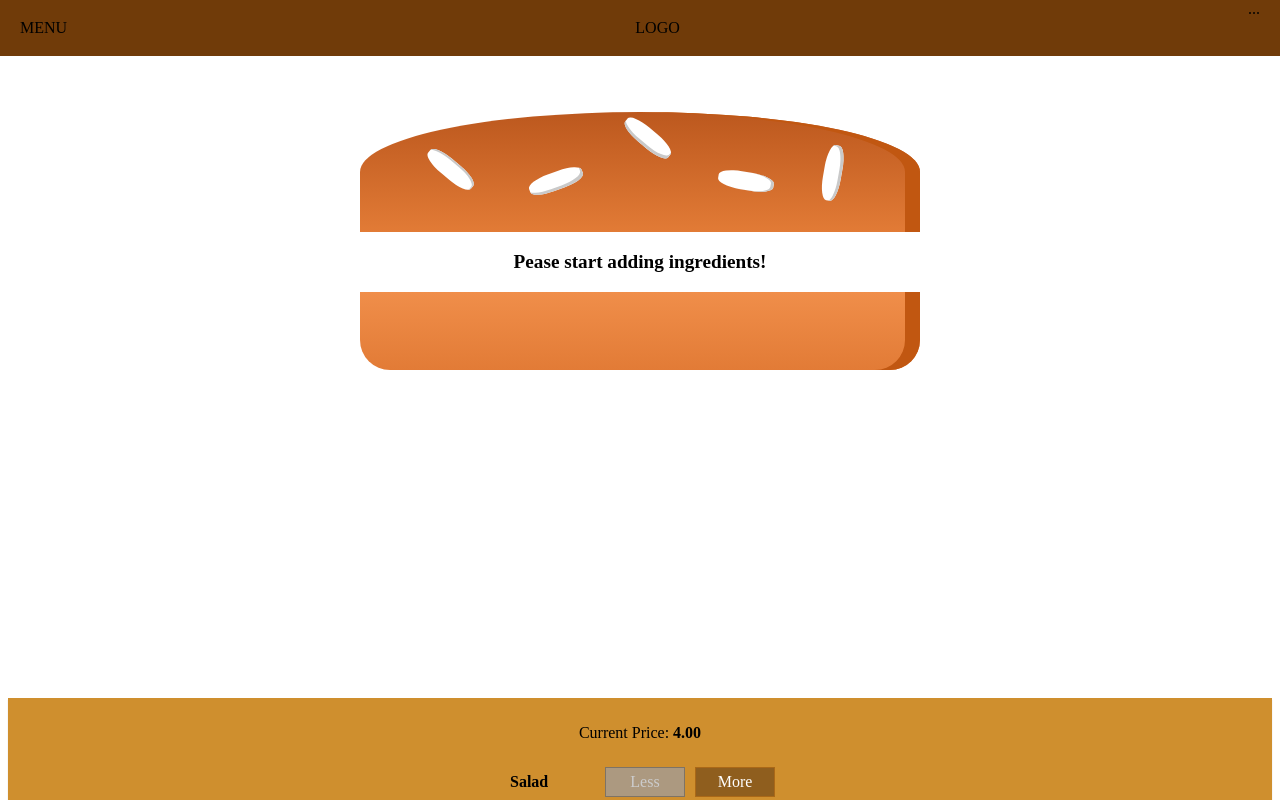
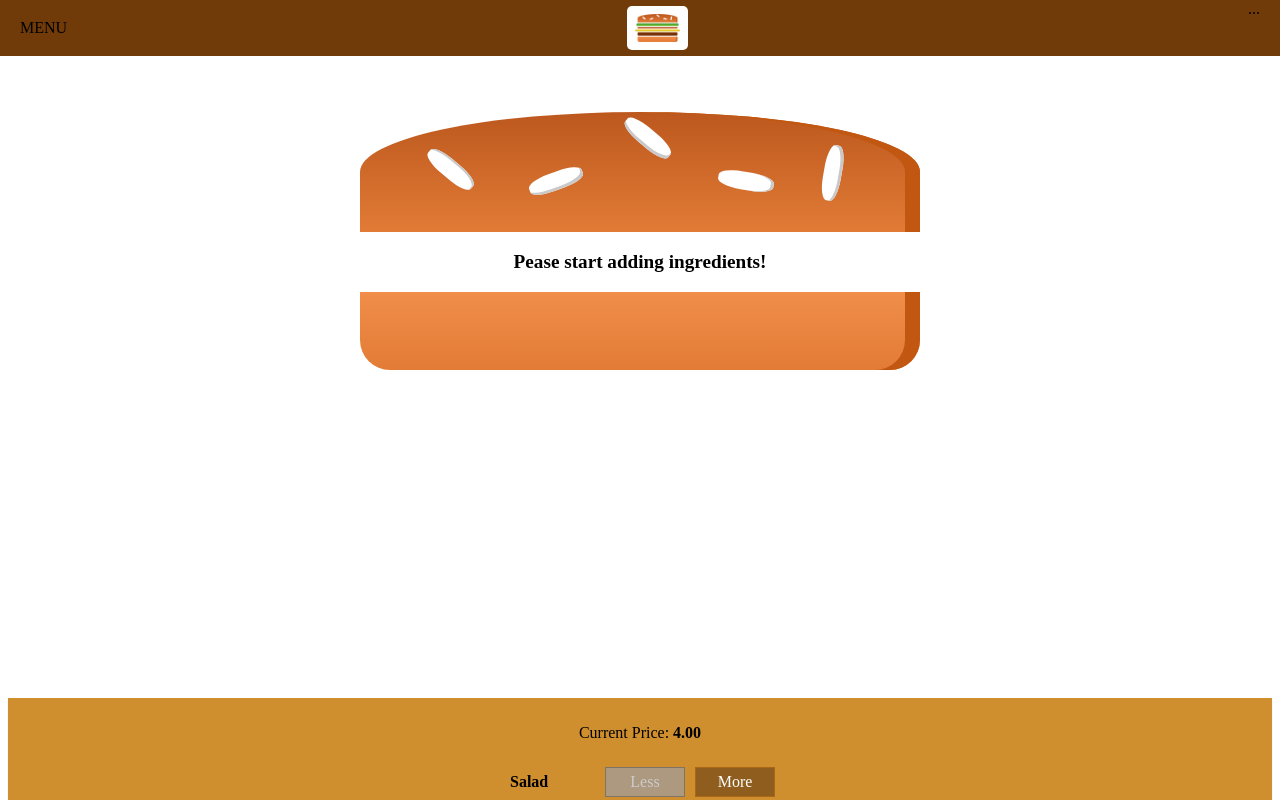
Before and after one commit to coding-si-fun/Burger, a React app: page / in a window 1280 px wide. Shown: the top 800 px of the page. Built offline with nearby package versions, Linux system fonts and the light colour scheme.

Commit message:
added logo on the toolbar

```diff
--- a/package.json
+++ b/package.json
@@ -20,6 +20,7 @@
     "@types/react-dom": "^18.0.6",
     "babel-loader": "^8.2.5",
     "css-loader": "^6.7.1",
+    "file-loader": "^6.2.0",
     "html-webpack-plugin": "^5.5.0",
     "mini-css-extract-plugin": "^2.6.1",
     "ts-loader": "^9.4.1",
--- /dev/null
+++ b/src/components/Logo/Logo.css
@@ -0,0 +1,11 @@
+.Logo {
+    background-color: white;
+    padding: 8px;
+    height:80%;
+    box-sizing: border-box;
+    border-radius:5px;
+}
+
+.Logo img {
+    height:100%
+}
--- a/src/components/Logo/logo.tsx
+++ b/src/components/Logo/logo.tsx
@@ -1,9 +1,12 @@
 import React from "react";
 
 import burgerLogo from "../../components/assets/images/burger-logo.png"
+import classes from "./Logo.css"
 
 const logo:React.FC = (props) =>(
-    <div>
-       <img src={burgerLogo} />
+    <div className={classes.Logo}>
+       <img src={burgerLogo} alt="MyBurger" />
     </div>
 )
+
+export default logo
--- a/src/components/Navigation/Toolbar/Toolbar.tsx
+++ b/src/components/Navigation/Toolbar/Toolbar.tsx
@@ -1,11 +1,12 @@
 import React from "react";
 import classes from "./Toolbar.css"
+import Logo from "../../Logo/logo"
 
 const toolbar:React.FC = (props) => {
     return (
     <header className={classes.Toolbar}>
         <div>MENU</div>
-        <div>LOGO</div>
+        <Logo />
         <nav>
             ...
         </nav>
--- a/webpack.config.js
+++ b/webpack.config.js
@@ -17,7 +17,19 @@
         {
             test:/\.css$/,
             use:[ MiniCssExtractorPlugin.loader, {loader:'css-loader', options:{ modules:true }}]
-        }
+        },
+        {
+            test: /\.(png|jpg|gif)$/i,
+           dependency: { not: ['url'] },
+            use: [
+              {
+                loader: 'file-loader',
+                options: {
+                  limit: 8192,
+                },
+              },
+            ],
+            },
         ],
     },
     plugins:[
```
Also changed, not shown: src/custom.d.ts (+9 -0 lines), 1 other file (tests, documents, lock files or other folders).
